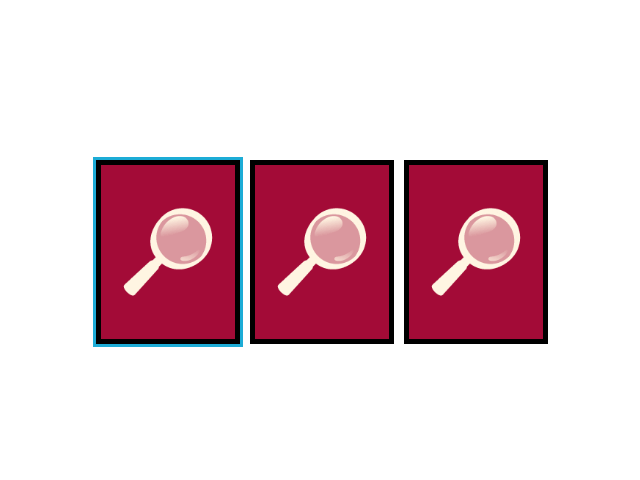
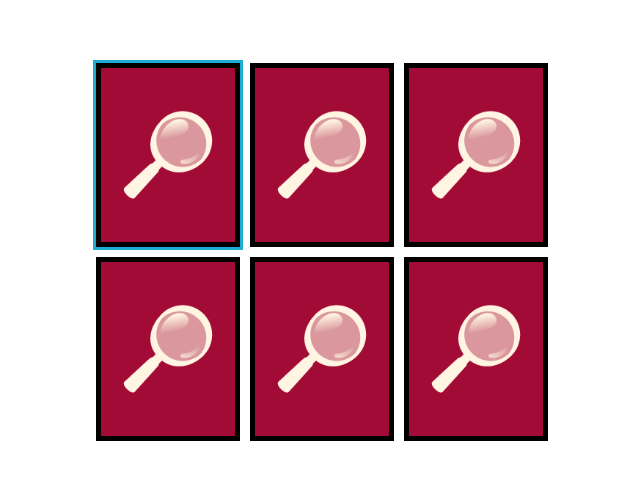
Before and after one commit to nicm42/murdle-cards, a React (Vite) app: page / in a window 1280 px wide. Shown: the part 156-636 px from the top of the page, without its empty margins (318-958 px from the left). Built offline with nearby package versions, Linux system fonts and the light colour scheme.

Commit message:
Added random selection back now testing finished

```diff
--- a/src/App.tsx
+++ b/src/App.tsx
@@ -13,23 +13,21 @@ function App() {
 
   // Show a random number of suspects from 3-6
   // And choose those suspects at random
-  // TODO uncomment after testing
+  const numberOfSuspects: number = useMemo(() => {
+    return randomNumber(3, 6);
+  }, []);
+  // For testing
   /* const numberOfSuspects: number = useMemo(() => {
-    return randomNumber(3, 6);
-  }, []); */
-  // For testing
-  const numberOfSuspects: number = useMemo(() => {
     return randomNumber(3, 3);
   }, []);
-  // TODO uncomment after testing
+  */ const shuffledSuspects: ISuspect[] = useMemo(() => {
+    return suspects.sort(() => 0.5 - Math.random());
+  }, []);
+  // For testing
   /* const shuffledSuspects: ISuspect[] = useMemo(() => {
-    return suspects.sort(() => 0.5 - Math.random());
-  }, []); */
-  // For testing
-  const shuffledSuspects: ISuspect[] = useMemo(() => {
     return suspects;
   }, []);
-  const suspectsToShow = useRef<ISuspect[]>(
+ */ const suspectsToShow = useRef<ISuspect[]>(
     shuffledSuspects.slice(0, numberOfSuspects)
   );
 
```
